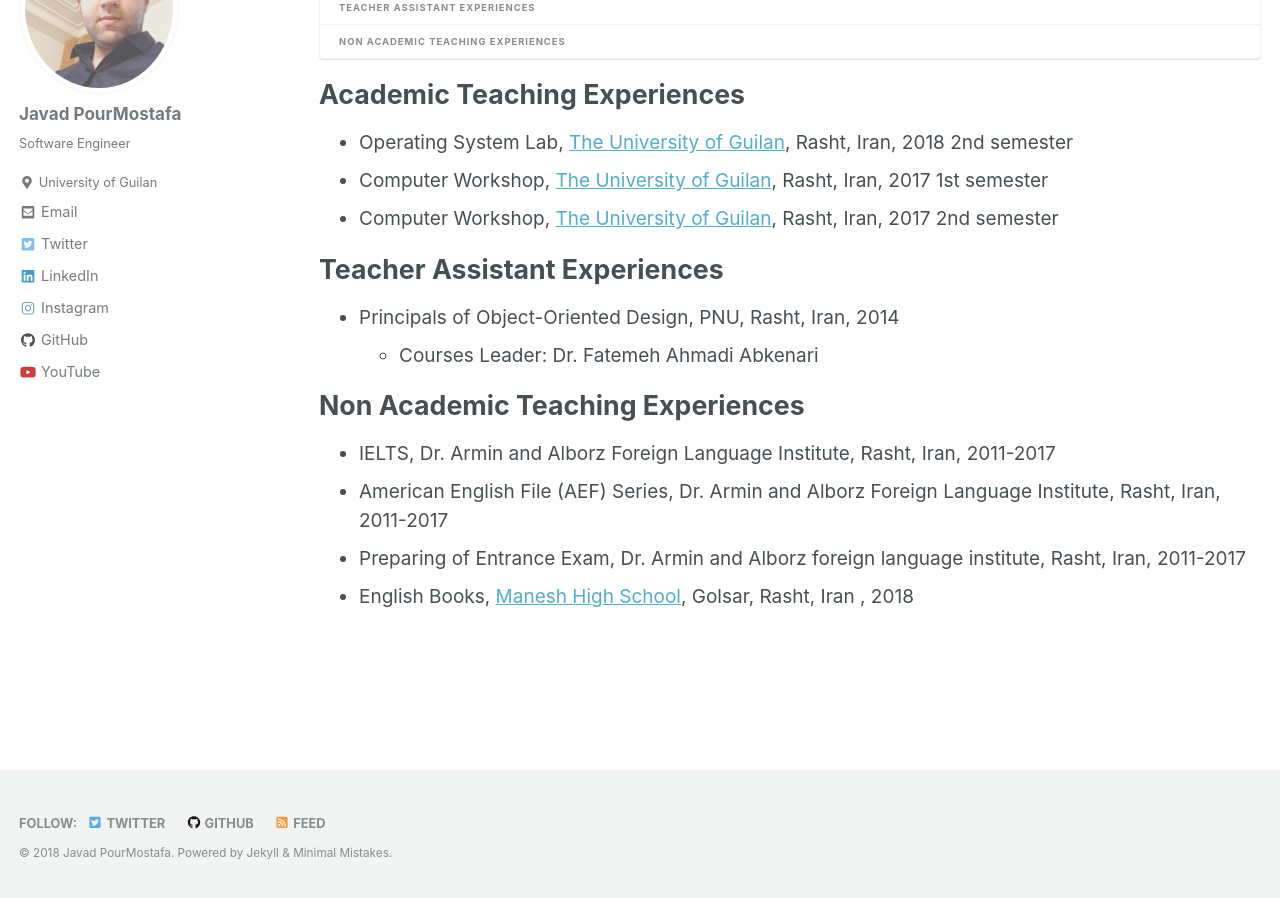
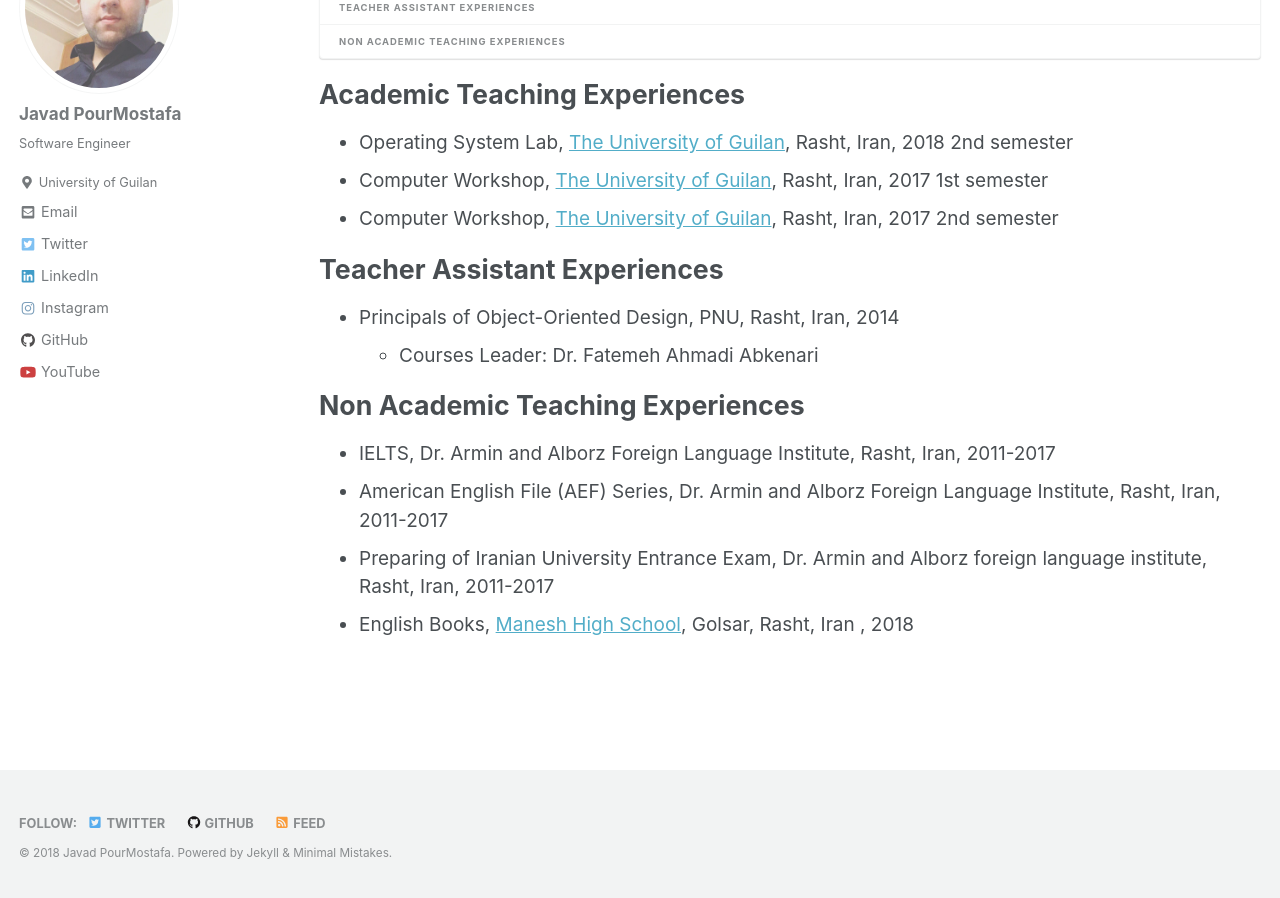
Before and after one commit to JoyeBright/JoyeBright.github.io, a Jekyll site: the page built from _pages/teaching.md, in a window 1280 px wide and 900 px high, scrolled down 203 px. Built offline with Jekyll 4.4.1, drawn with Linux system fonts in a browser that asks for light colours; nearby versions of some CDN libraries.

Commit message:
entrance exam

```diff
--- a/_pages/teaching.md
+++ b/_pages/teaching.md
@@ -19,5 +19,5 @@ author_profile: true
 # Non Academic Teaching Experiences
 *   IELTS, Dr. Armin and Alborz Foreign Language Institute, Rasht, Iran, 2011-2017
 *   American English File (AEF) Series, Dr. Armin and Alborz Foreign Language Institute, Rasht, Iran, 2011-2017
-*   Preparing of Entrance Exam, Dr. Armin and Alborz foreign language institute, Rasht, Iran, 2011-2017
+*   Preparing of Iranian University Entrance Exam, Dr. Armin and Alborz foreign language institute, Rasht, Iran, 2011-2017
 *   English Books, [Manesh High School](http://maneshsch.com), Golsar, Rasht, Iran , 2018
```
